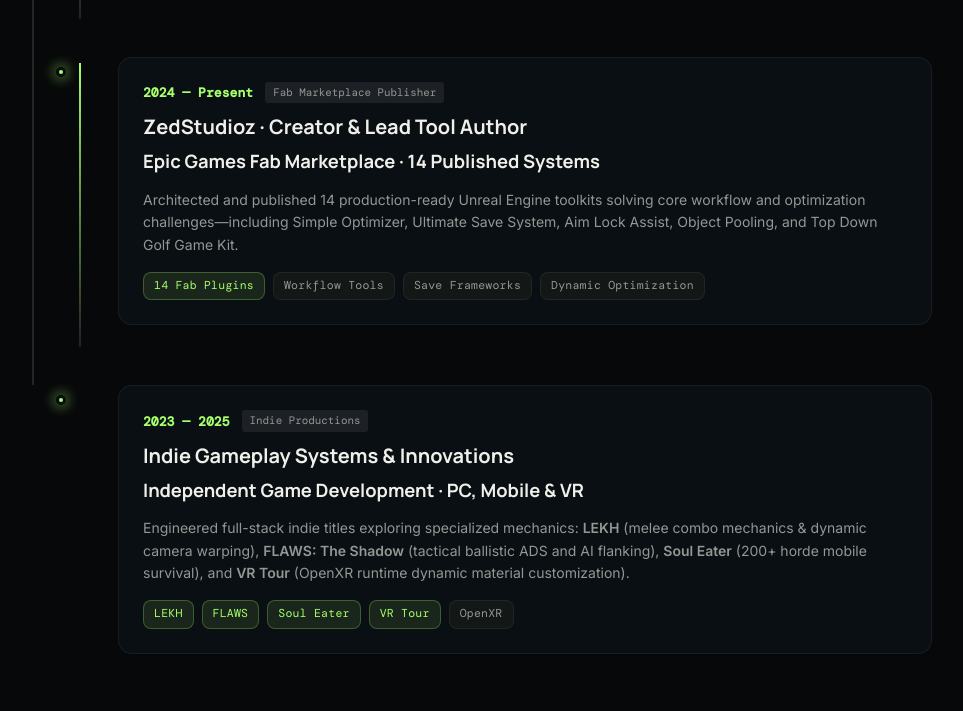
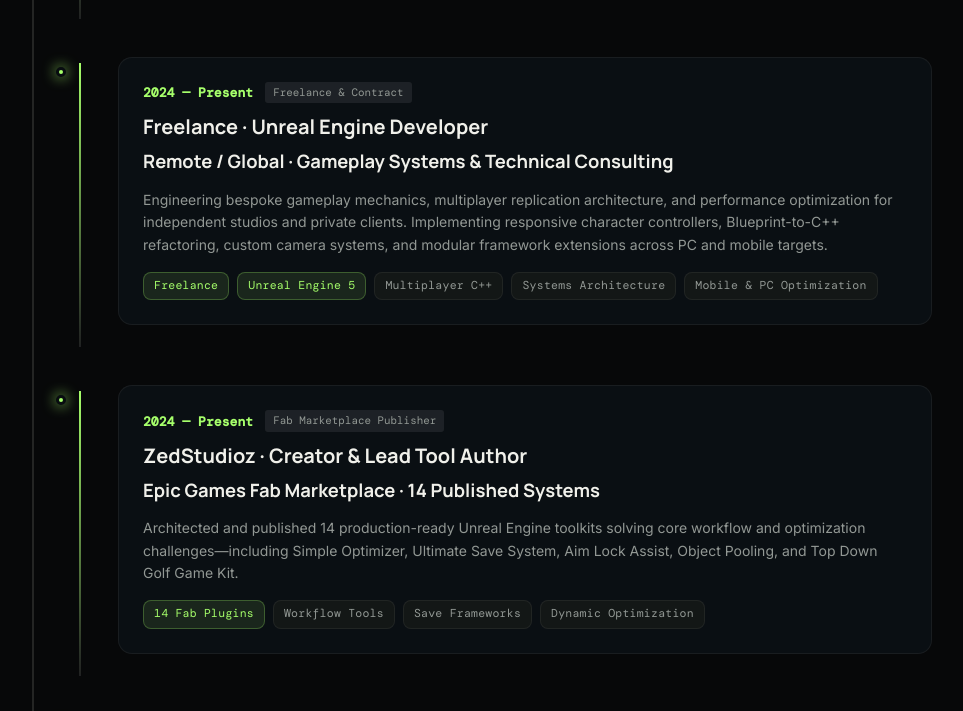
Before and after one commit to ayushsonare/Portfolio, a plain HTML site: page index.html in a window 1280 px wide. Shown: the part 4780-5491 px from the top of the page, without its empty margins (158-1121 px from the left). Drawn offline with nearby package versions, Linux system fonts and the light colour scheme.

Commit message:
feat: Add Freelance Unreal Engine Developer to production experience timelines

```diff
--- a/assets/js/command-palette.js
+++ b/assets/js/command-palette.js
@@ -30,7 +30,7 @@ function initCommandPalette() {
     // Pages
     { title: 'Home', category: 'Page', subtitle: 'Landing page & Hero', url: `${deepRoot}index.html`, icon: '🏠' },
     { title: 'Work', category: 'Page', subtitle: 'Full Selected Projects Archive', url: `${deepRoot}work/index.html`, icon: '📁' },
-    { title: 'About', category: 'Page', subtitle: 'Experience, 4+ Years, CarinaSoftLabs', url: `${deepRoot}about/index.html`, icon: '👤' },
+    { title: 'About', category: 'Page', subtitle: 'Experience, 4+ Years, CarinaSoftLabs, Freelance', url: `${deepRoot}about/index.html`, icon: '👤' },
     { title: 'Contact', category: 'Page', subtitle: 'Get in touch & socials', url: `${deepRoot}contact/index.html`, icon: '✉️' },
 
     // Quick Actions
--- a/index.html
+++ b/index.html
@@ -389,7 +389,33 @@
             </div>
           </div>
 
-          <!-- Timeline Item 02: ZedStudioz Fab Marketplace -->
+          <!-- Timeline Item 02: Freelance Unreal Engine Developer -->
+          <div class="timeline-item">
+            <div class="timeline-marker">
+              <span class="timeline-dot"></span>
+              <span class="timeline-line"></span>
+            </div>
+            <div class="timeline-content">
+              <div class="timeline-meta">
+                <span class="timeline-dates">2024 — Present</span>
+                <span class="timeline-badge">Freelance & Contract</span>
+              </div>
+              <h3 class="timeline-title">Freelance · Unreal Engine Developer</h3>
+              <p class="timeline-role">Remote / Global · Gameplay Systems & Technical Consulting</p>
+              <p class="timeline-desc">
+                Engineering bespoke gameplay mechanics, multiplayer replication architecture, and performance optimization for independent studios and private clients. Implementing responsive character controllers, Blueprint-to-C++ refactoring, custom camera systems, and modular framework extensions across PC and mobile targets.
+              </p>
+              <div class="timeline-tags">
+                <span class="tag tag-accent">Freelance</span>
+                <span class="tag tag-accent">Unreal Engine 5</span>
+                <span class="tag">Multiplayer C++</span>
+                <span class="tag">Systems Architecture</span>
+                <span class="tag">Mobile & PC Optimization</span>
+              </div>
+            </div>
+          </div>
+
+          <!-- Timeline Item 03: ZedStudioz Fab Marketplace -->
           <div class="timeline-item">
             <div class="timeline-marker">
               <span class="timeline-dot"></span>
@@ -723,7 +749,7 @@
               I'm Ayush Sonare, an Unreal Engine developer and gameplay programmer focused on building interactive game systems. My work spans C++ and Blueprint development, multiplayer gameplay, online services, AI behaviour, combat systems, and mobile game optimization.
             </p>
             <p style="font-size: var(--text-body); color: var(--color-muted); line-height: 1.7; margin-bottom: 32px;">
-              During my tenure at CarinaSoftLabs, I contributed to multiplayer gameplay, online services, AI, locomotion, and system stabilization across Unreal Engine projects. I focus on writing clean, modular code ready for production integration.
+              During my tenure at CarinaSoftLabs and through ongoing freelance engagements, I contributed to multiplayer gameplay, online services, AI, locomotion, and system stabilization across Unreal Engine projects. I focus on writing clean, modular code ready for production integration.
             </p>
             <div style="display: flex; gap: 16px; flex-wrap: wrap;">
               <a class="btn btn-secondary" href="./about/index.html">Read Full Biography & Background ↗</a>
@@ -735,6 +761,16 @@
           </div>
 
           <div>
+            <div class="timeline-item">
+              <span class="timeline-dot" aria-hidden="true"></span>
+              <div class="timeline-period">2024 — Present</div>
+              <div class="timeline-role">Freelance Unreal Engine Developer</div>
+              <div class="timeline-company">Independent Contracts & Consulting</div>
+              <div class="timeline-desc">
+                Custom gameplay mechanics, multiplayer replication, Blueprint/C++ architecture, and performance optimization for indie teams and private clients.
+              </div>
+            </div>
+
             <div class="timeline-item">
               <span class="timeline-dot" aria-hidden="true"></span>
               <div class="timeline-period">January 2025 to October 2026</div>
```
Also changed, not shown: about/index.html (+11 -1 lines).
